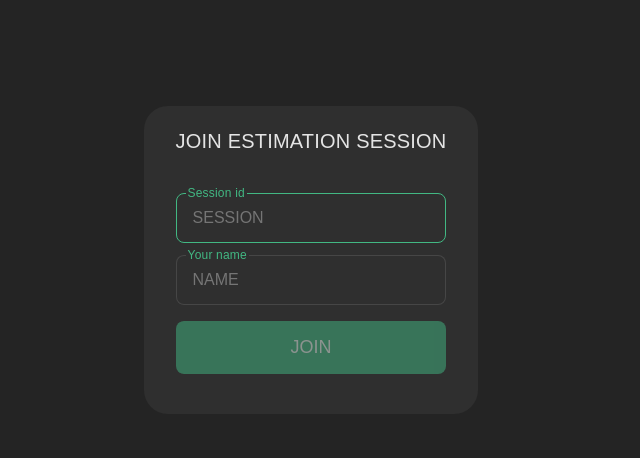
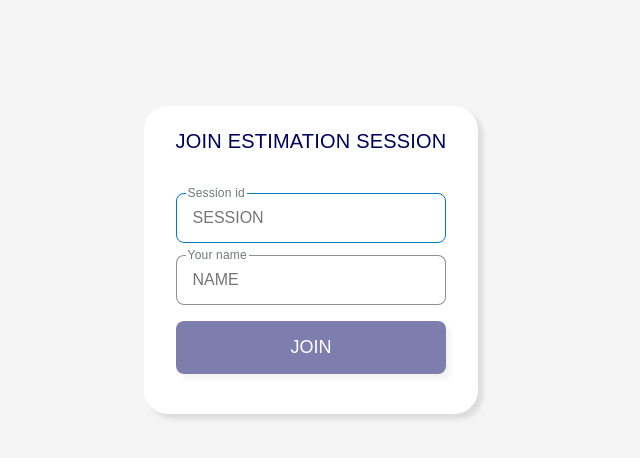
Before and after one commit to Steffra/estimate.cards, a Nuxt app: page /join in a window 1280 px wide. Shown: the top 458 px of the page, without its empty margins (329-969 px from the left). Built offline with nearby package versions, Linux system fonts and the light colour scheme.

Commit message:
change add aldi branding

```diff
--- a/app.vue
+++ b/app.vue
@@ -8,19 +8,19 @@
 <style>
 :root {
   /*default colors */
-  --branding: #42b883;
-  --branding-light: #42d392;
-  --branding-dark: #33a06f;
-  --accent-color: #73abfe;
+  --branding: #00005f;
+  --branding-light: #88d5f5;
+  --branding-dark: #bbe7f9;
+  --accent-color: #f03d13;
 
   /*text colors */
-  --primary-text: rgb(255 255 255 / 87%);
-  --secondary-text: rgb(255 255 255 / 60%);
+  --primary-text: #00005f;
+  --secondary-text: darkgrey;
 
   /*background colors */
-  --background-color: #242424;
-  --soft-background: #2f2f2f;
-  --tertiary-background: #2f2f2f;
+  --background-color: #f5f5f5;
+  --soft-background: #fff;
+  --tertiary-background: #ccc;
 
   --divider: rgb(84 84 84 / 65%);
 
@@ -29,27 +29,27 @@
   --hover-text: var(--primary-text);
   --active-bg: var(--branding-dark);
   --secondary-border: var(--branding);
-  --secondary-hover-bg: var(--hover-bg);
+  --secondary-hover-bg: #e6ebf4;
   --secondary-hover-text: var(--hover-text);
-  --secondary-active-bg: var(--active-bg);
-  --box-shadow-color: rgba(71, 107, 82, 0.1);
-  --primary-button-selected-background: var(--branding);
-  --primary-button-selected-text: var(--primary-text);
+  --secondary-active-bg: #9eb0d4;
+  --box-shadow-color: rgba(0, 0, 0, 0.1);
+  --primary-button-selected-background: var(--primary-text);
+  --primary-button-selected-text: var(--soft-background);
 
   /*component colors */
   --card-background: var(--soft-background);
 
   --voting-card-background: var(--soft-background);
   --voting-card-text: var(--primary-text);
-  --voting-card-selected-text: var(--primary-text);
+  --voting-card-selected-text: var(--soft-background);
 
   --slider-color: var(--background-color);
   --slider-background-color: var(--secondary-text);
-  --box-shadow-default: 0 0 0 var(--box-shadow-color);
+  --box-shadow-default: 5px 5px 5px var(--box-shadow-color);
 
-  --input-label-color: var(--branding);
-  --input-border-focus: var(--branding);
-  --input-text-color: var(--primary-text);
+  --input-label-color: #71777e;
+  --input-border-focus: #0079cb;
+  --input-text-color: #000;
 
   /*popper config */
   --popper-theme-background-color: var(--soft-background);
--- a/components/Player.vue
+++ b/components/Player.vue
@@ -15,11 +15,12 @@
                         <div class="background-logo"></div>
                         <div class="background-logo"></div>
                         <div class="logo-center">
-                            <div class="logo2" />
+                            <img class="logo2" src="assets/aldi-logo.svg" alt="Aldi logo" />
                         </div>
                     </div>
                 </div>
-                <div class="card-front">
+                <div class="card-front"
+                    :class="[{ 'orange': player.card == '2' }, { 'red': player.card == '3' }, { 'yellow': player.card == '5' }, { 'lightblue': player.card == '8' }]">
                     {{ player.card }}
                 </div>
             </div>
@@ -227,6 +228,7 @@ const textColor = computed(() => {
     background-color: var(--soft-background);
     transform: rotateY(0deg);
     z-index: 2;
+    box-shadow: 10px 10px 10px var(--box-shadow-color);
 }
 
 .card-back__inner {
@@ -246,11 +248,27 @@ const textColor = computed(() => {
     z-index: 1;
     font-size: 56px;
     font-weight: bold;
+
+    &.orange {
+        color: #f47d20;
+    }
+
+    &.red {
+        color: #e11b22;
+    }
+
+    &.yellow {
+        color: #ffc20e;
+    }
+
+    &.lightblue {
+        color: #1ec5ee;
+    }
 }
 
-.voted>div {
-    box-shadow: 0px 2px 10px var(--branding);
-    border-color: var(--branding);
+
+.voted>.card-back {
+    border-color: var(--accent-color);
 }
 
 .player-name {
@@ -278,7 +296,7 @@ const textColor = computed(() => {
 .background-logo {
     min-width: 8px;
     height: 100%;
-    background-image: url(assets/vue-logo.svg);
+    background-image: url(assets/aldi-logo.svg);
 
     overflow: hidden;
 
@@ -301,37 +319,27 @@ const textColor = computed(() => {
 
 
 .logo-center {
-    width: 40px;
-    height: 40px;
+    width: 50px;
+    height: 50px;
     position: absolute;
-    background-color: var(--soft-background);
+    background-color: white;
     border-radius: 32px;
+    left: 13px;
+    top: 35px;
     border: 1px dashed var(--branding);
-    left: 17px;
-    top: 39px;
+
 
     @media (width >=480px) {
-        width: 50px;
-        height: 50px;
-        left: 19px;
-        top: 44px;
+        left: 20px;
+        top: 45px;
     }
 }
 
 .logo2 {
-    width: 30px;
-    height: 30px;
+    width: 40px;
+    height: 40px;
     position: absolute;
-    top: 9px;
-    left: 6px;
-
-    @media (width >=480px) {
-        width: 40px;
-        height: 40px;
-        top: 10px;
-        left: 5px;
-    }
-
-    background-image: url(assets/vue-logo.svg);
+    top: 3px;
+    left: 5px;
 }
 </style>
--- a/components/votingCard.vue
+++ b/components/votingCard.vue
@@ -1,5 +1,7 @@
 <template>
-    <button class="voting-card" :class="{ 'selected': selected }">{{ value }}</button>
+    <button class="voting-card"
+        :class="[{ 'selected': selected }, { 'orange': value == '2' }, { 'red': value == '3' }, { 'yellow': value == '5' }, { 'lightblue': value == '8' }]">{{
+            value }}</button>
 </template>
 
 <script setup lang="ts">
@@ -50,6 +52,22 @@ const { value, selected, color } = defineProps<{
         opacity: 50%;
         cursor: not-allowed;
     }
+
+    &.orange {
+        color: #f47d20;
+    }
+
+    &.red {
+        color: #e11b22;
+    }
+
+    &.yellow {
+        color: #ffc20e;
+    }
+
+    &.lightblue {
+        color: #1ec5ee;
+    }
 }
 
 .voting-card.selected {
```
Also changed, not shown: assets/aldi-logo.svg.
